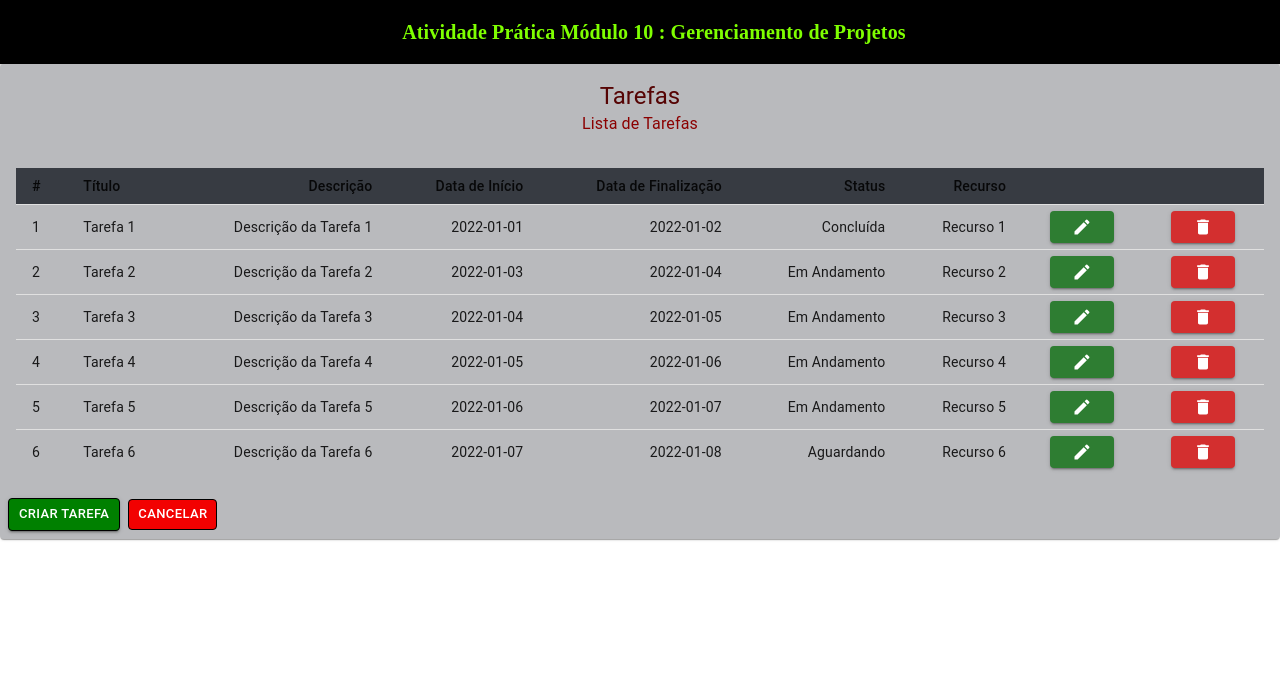
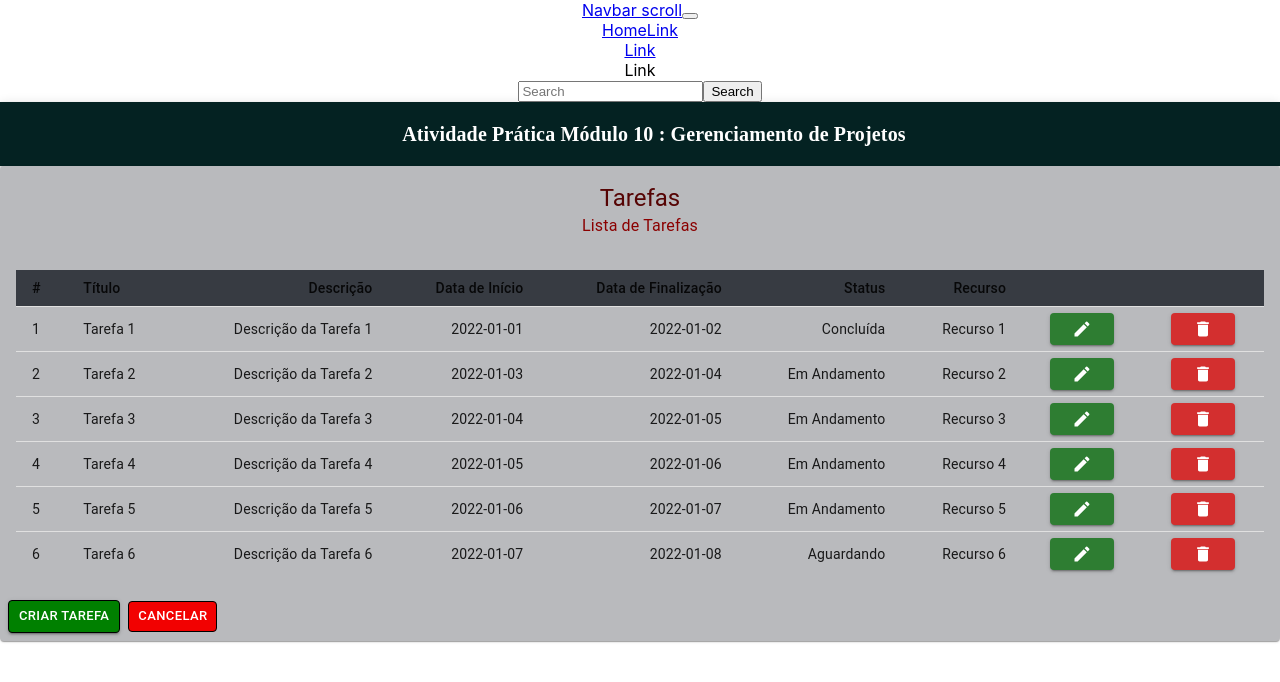
Before and after one commit to EversonFeijo/template-materialui-modificado, a React (Create React App) app: page / in a window 1280 px wide. Shown: the top 682 px of the page. Built offline with nearby package versions, Linux system fonts and the light colour scheme.

Commit message:
Update App.js
importando o componente menu

```diff
--- a/src/App.js
+++ b/src/App.js
@@ -1,10 +1,13 @@
 import Header from "./components/header";
 import ListarTarefa from "./pages/tarefa/ListarTarefa";
+import Menu from "./components/menu"
+
 import './App.css';
 
 function App() {
   return (
     <div className="App">
+      <Menu />
       <Header />
       <ListarTarefa />
     </div>
```
